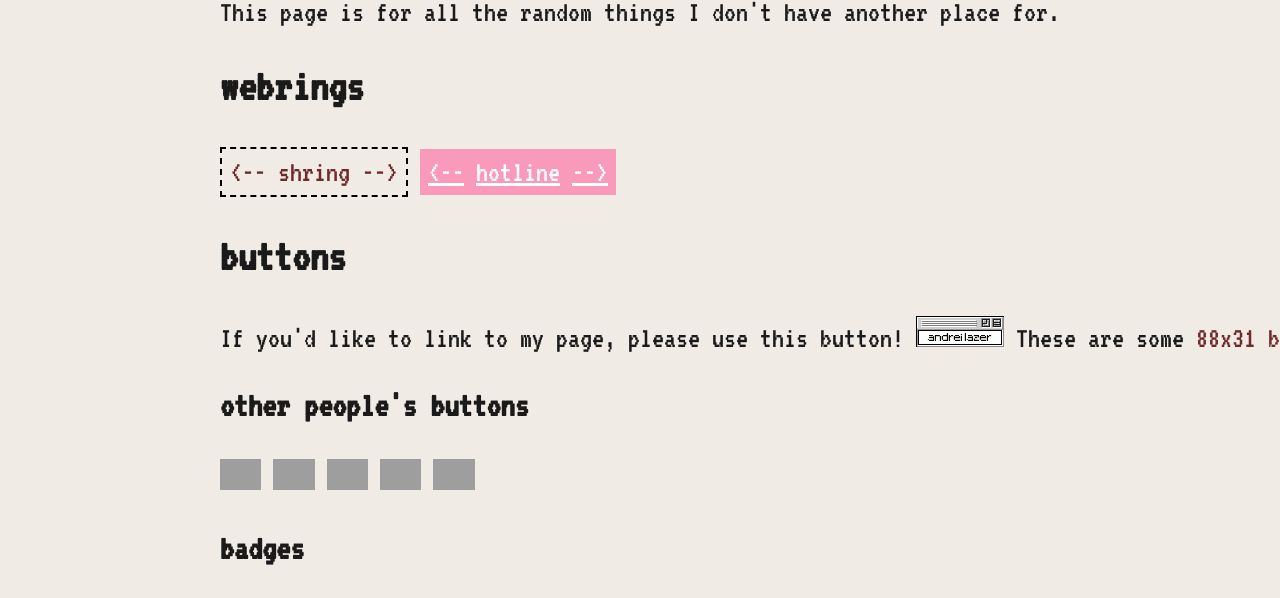
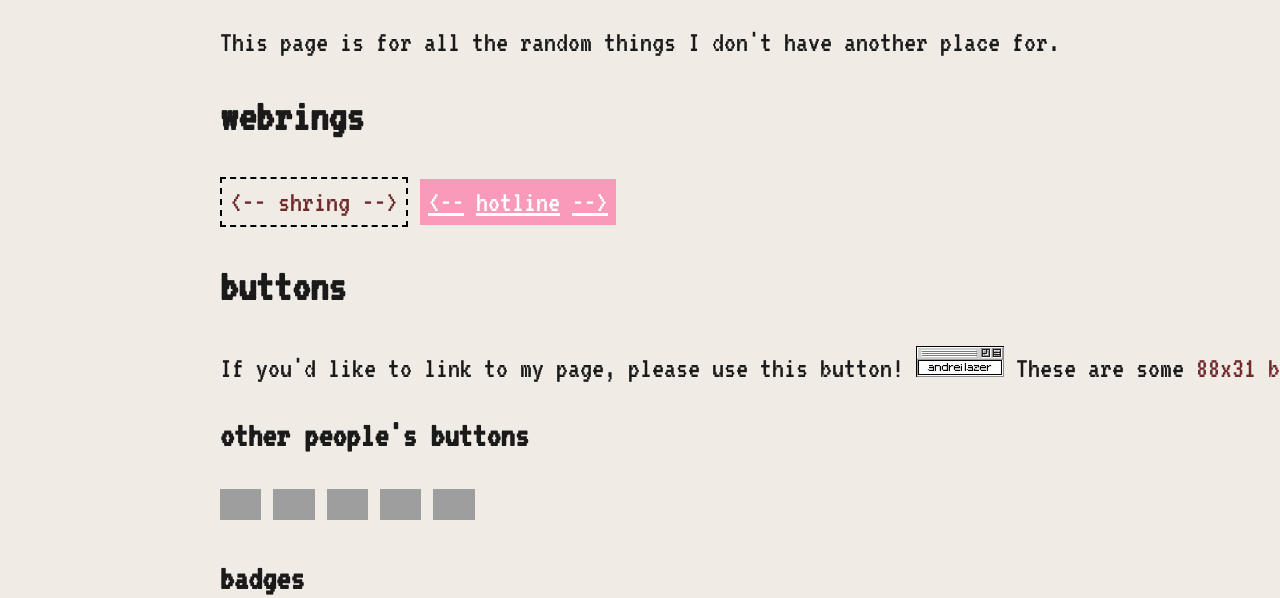
Before and after one commit to andrei-lazer/andrei-lazer.github.io, an Eleventy site: page src/misc.html in a window 1280 px wide. Shown: the part 190-788 px from the top of the page. Built offline with nearby package versions, Linux system fonts and the light colour scheme; Eleventy itself is replaced by a stand-in of ours; files that its build step writes are made by us from their sources; no server answers; grey boxes are pictures that could not be loaded; files whose address does not match are found by name; what markdown-it-link-attributes would draw is missing.

Commit message:
layout fix

```diff
--- a/src/misc.html
+++ b/src/misc.html
@@ -5,9 +5,9 @@ title: andrei's miscellanea
 header: miscellanea
 ---
 
+<p>
 This page is for all the random things I don't have another place for.
-
-
+</p>
 
 <h2>webrings <a name="webrings"></a></h2>
 
@@ -29,12 +29,9 @@ This page is for all the random things I don't have another place for.
     </div>
 </div>
 
-<!-- <div class="webring box" id="wayward"> -->
-<!--     <div> -->
-<!--         <a href="https://waywardweb.org/sites/andreilazer.me/previous"><--</a> -->
-<!--         <nobr> <a href="https://waywardweb.org/">wayward</a>  -->
-<!--         <a href="https://waywardweb.org/sites/andreilazer.me/next">-></a> -->
-<!--     </div> -->
+<!-- <div id="dsring"> -->
+<!--     <script type="text/javascript" src="https://dsring.neocities.org/dswidget/onionring-variables.js"></script> -->
+<!--     <script type="text/javascript" src="https://dsring.neocities.org/dswidget/onionring-widget.js"></script> -->
 <!-- </div> -->
 
 <h2>buttons</h2>
```
